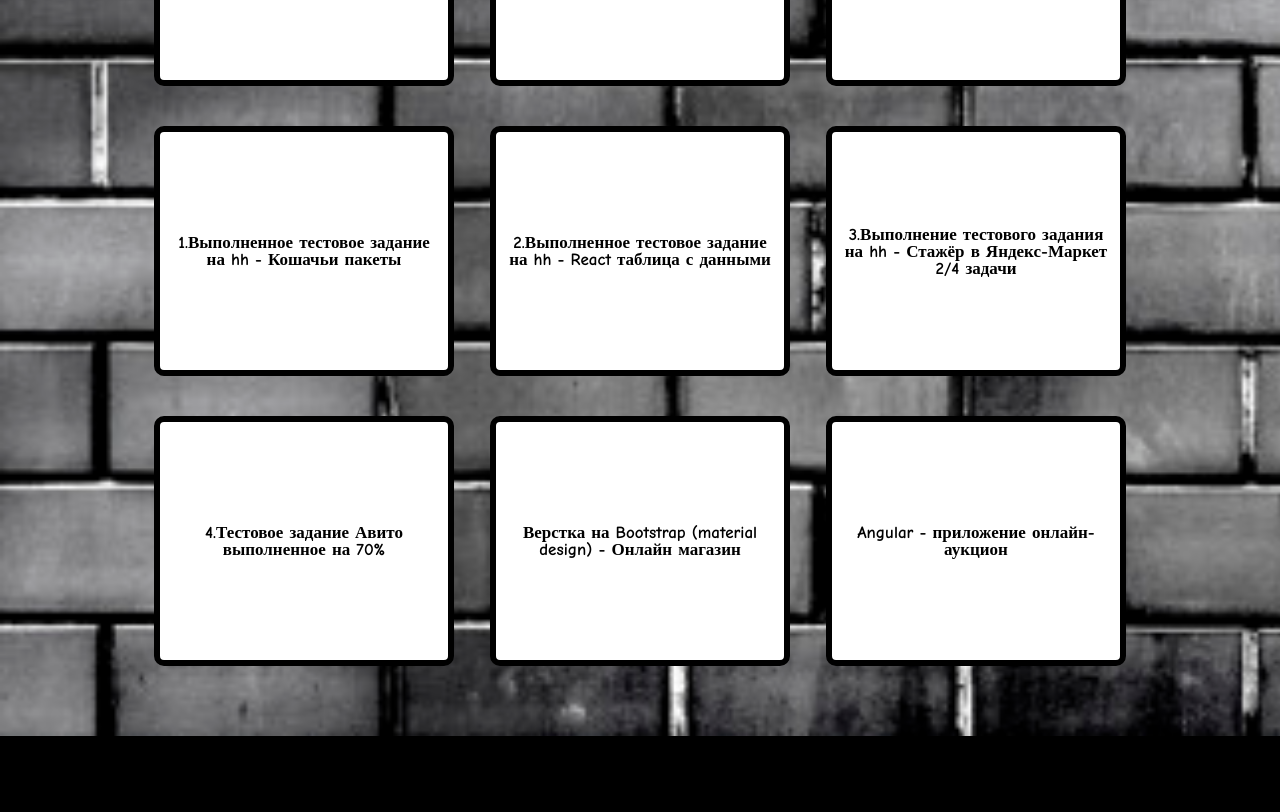
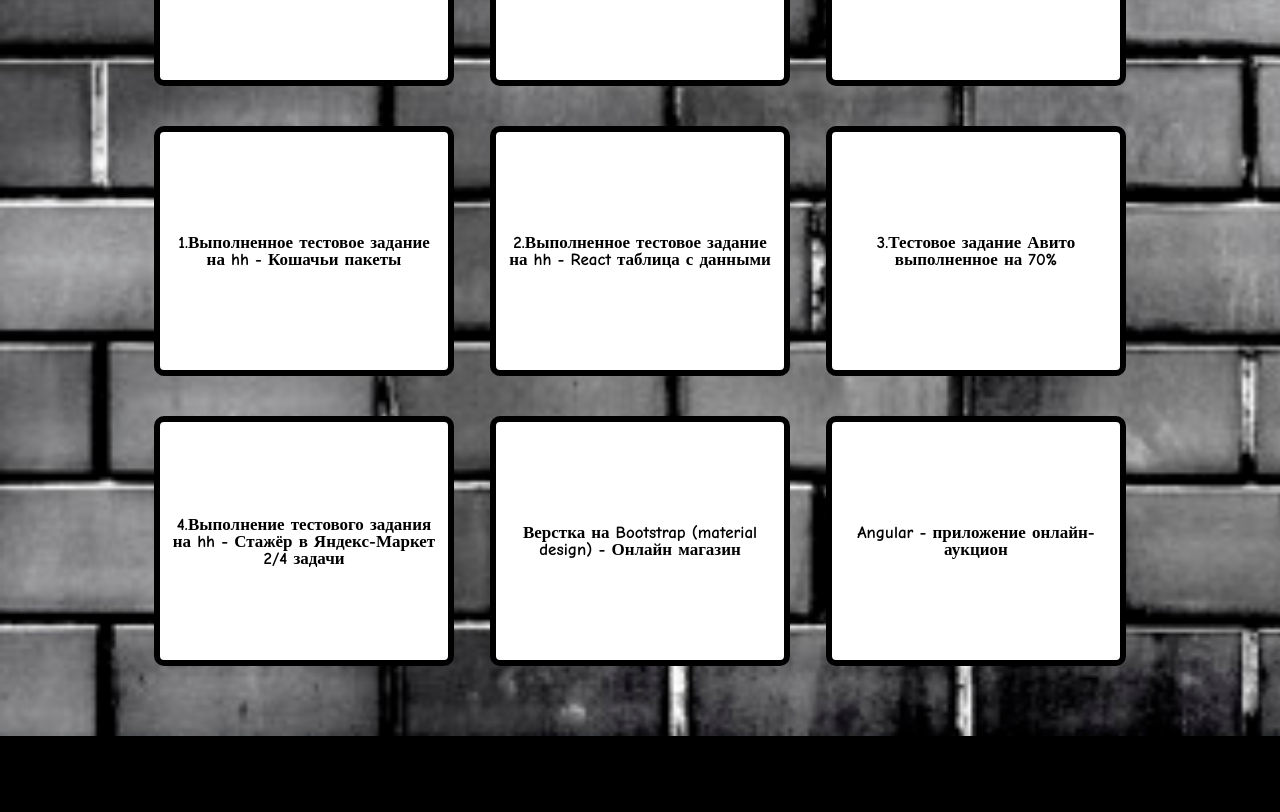
Before and after one commit to MaksDeveloper14/Portfolio, a plain HTML site: page index.html in a window 1280 px wide. Shown: the part 2420-3232 px from the top of the page. Drawn offline with Linux system fonts and the light colour scheme; a web font is replaced by a local one.

Commit message:
Дополнил

```diff
--- a/index.html
+++ b/index.html
@@ -68,8 +68,8 @@
 				<a href="https://codesandbox.io/s/reactfloatmenu-l4l09" target="blank" class="my-works__work-link">React - Создание плавающего меню</a>
 				<a href="https://maksdeveloper14.github.io/SearchWork---cat-packages" target="blank" class="my-works__work-link">1.Выполненное тестовое задание на hh - Кошачьи пакеты</a>
 				<a href="https://codesandbox.io/s/react-vypolnennoe-testovoe-zadanie-na-vakansiyu-frontend-razrabotchik-s-hh-47kmg" target="blank" class="my-works__work-link">2.Выполненное тестовое задание на hh - React таблица с данными</a>
-				<a href="https://codesandbox.io/s/react-vypolnennoe-testovoe-zadanie-na-vakansiyu-frontend-razrabotchik-s-hh-47kmg" target="blank" class="my-works__work-link">3.Выполнение тестового задания на hh - Стажёр в Яндекс-Маркет 2/4 задачи</a>
-				<a href="https://maksdeveloper14.github.io/ReactUdemy6" target="blank" class="my-works__work-link">4.Тестовое задание Авито выполненное на 70%</a>
+				<a href="https://maksdeveloper14.github.io/SearchWork---avito__vas" target="blank" class="my-works__work-link">3.Тестовое задание Авито выполненное на 70%</a>
+				<a href="https://ibb.co/6tM4kgg" target="blank" class="my-works__work-link">4.Выполнение тестового задания на hh - Стажёр в Яндекс-Маркет 2/4 задачи</a>
 				<a href="https://maksdeveloper14.github.io/Verstka-Bootstrap---Online-Shop2" class="my-works__work-link">Верстка на Bootstrap (material design) - Онлайн магазин</a>
 				<a href="https://maksdeveloper14.github.io/ReactUdemy6" target="blank" class="my-works__work-link">Angular - приложение онлайн-аукцион</a>
 			</div>
--- a/style.css
+++ b/style.css
@@ -83,7 +83,7 @@
 	color: red;
 	bottom: 100px;
 	color: white;
-	letter-spacing: 6px;
+	letter-spacing: 4px;
 	background-color: black;
 	right: 17%;
 }*/
```
